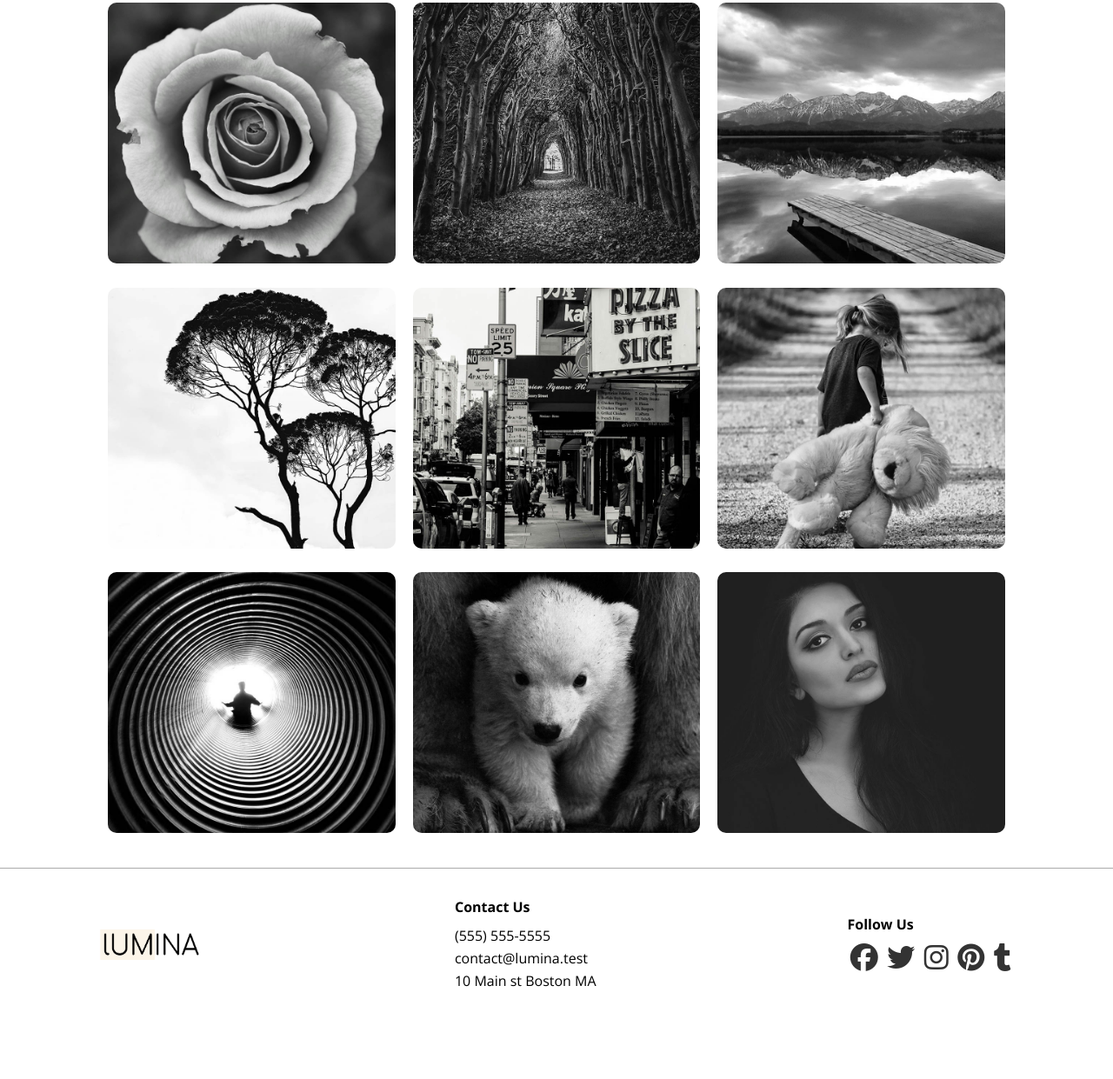
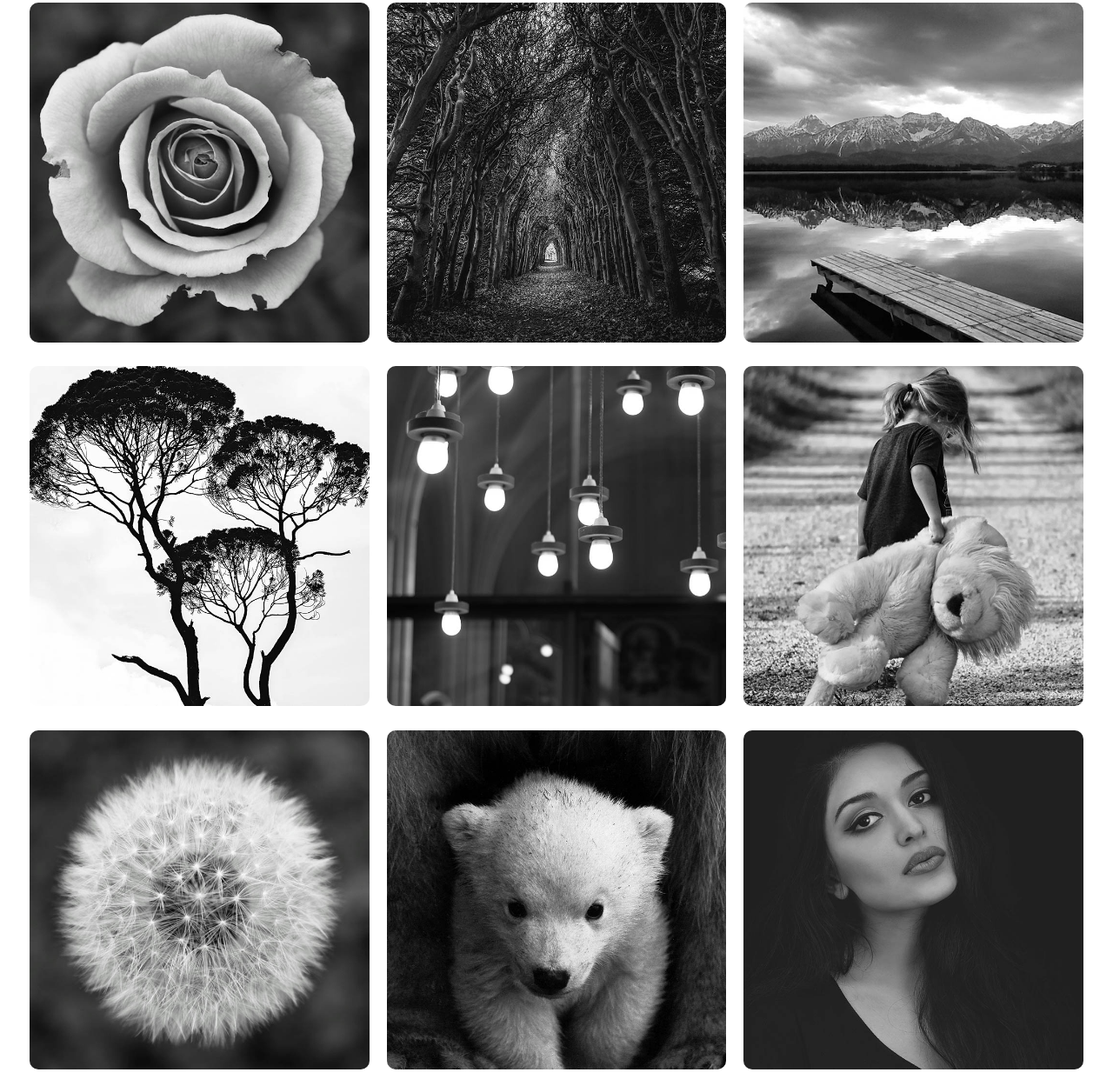
Before and after one commit to mhrhabibur/fundamental_lumina, a plain HTML site: page index.html in a window 1280 px wide. Shown: the part 579-1820 px from the top of the page at 87% size. Before the commit the page ends 1752 px from the top, so only its background shows below. Drawn offline with nearby package versions, Linux system fonts and the light colour scheme; a script that the page names is missing.

Commit message:
Fix: Adjust gallery layout on Home Page to match original design.

```diff
--- a/css/styles.css
+++ b/css/styles.css
@@ -109,27 +109,24 @@ img {
   font-weight: normal;
 }
 
-.gallery_flex {
+.gallery-flex {
   display: flex;
   justify-content: center;
   flex-wrap: wrap;
   gap: 20px;
 }
 
-.gallery_item {
+.gallery-item {
   width: calc(33.333% - 20px);
   border-radius: 10px;
 }
 
-.gallery_item img {
-  border-radius: 8px;
+.gallery-item img {
   border-radius: 10px;
-  height: 300px;
-  width: 100%;
-  object-fit: cover;
+
 }
 
-.gallery_item:hover {
+.gallery-item:hover {
   opacity: 0.9;
 }
 
@@ -194,7 +191,6 @@ img {
   margin-bottom: 0.7rem;
 }
 
-
 .section-heading {
   font-size: 1.6rem;
   text-align: center;
@@ -229,11 +225,6 @@ img {
 .contact_hero {
   background-color: rgb(32, 30, 30);
 }
-
-/* .contact_hero h2 {
-  color: white;
-} */
-
 
 .btn {
   display: inline-block;
@@ -287,7 +278,6 @@ img {
   height: 200px;
 }
 
-
 .contact input:focus,
 .contact textarea:focus {
   outline: 0;
@@ -310,14 +300,6 @@ img {
 
   .section_heading {
     font-size: 1.2rem;
-  }
-
-  .hero {
-    height: 300px;
-  }
-
-  .hero h2 {
-    font-size: 1.8rem;
   }
 
   .gallery_item {
--- a/index.html
+++ b/index.html
@@ -4,6 +4,9 @@
 <head>
     <meta charset="UTF-8" />
     <meta name="viewport" content="width=device-width, initial-scale=1.0" />
+    <link rel="stylesheet" href="https://cdnjs.cloudflare.com/ajax/libs/lightbox2/2.11.4/css/lightbox.css"
+        integrity="sha512-Woz+DqWYJ51bpVk5Fv0yES/edIMXjj3Ynda+KWTIkGoynAMHrqTcDUQltbipuiaD5ymEo9520lyoVOo9jCQOCA=="
+        crossorigin="anonymous" referrerpolicy="no-referrer" />
     <link rel="stylesheet" href="https://cdnjs.cloudflare.com/ajax/libs/font-awesome/6.5.2/css/all.min.css"
         integrity="sha512-SnH5WK+bZxgPHs44uWIX+LLJAJ9/2PkPKZ5QiAj6Ta86w+fsb2TkcmfRyVX3pBnMFcV7oQPJkl9QevSCWr3W6A=="
         crossorigin="anonymous" referrerpolicy="no-referrer" />
@@ -23,7 +26,7 @@
             <img src="images/logo.png" alt="Lumina Creative" class="logo" />
             <nav>
                 <ul class="main_menu">
-                    <li><a class="current"  href="/">Home</a></li>
+                    <li><a class="current" href="/">Home</a></li>
                     <li><a href="about.html">About</a></li>
                     <li><a href="contact.html">Contact</a></li>
                 </ul>
@@ -32,54 +35,64 @@
     </header>
 
     <section class="hero">
-        <div class="container container_small">
+        <div class="container container-sm">
             <h2>
-                <span class="bg_primary">Passionate</span> cratives crafting distinct projects driven by
-                <span class="bg_primary">innovation</span>
+                <span class="bg-primary">Passionate</span> creatives crafting distinct
+                projects, driven by <span class="bg-primary">innovation</span>
             </h2>
         </div>
     </section>
 
     <section class="gallery">
-        <div class="container container_large gallery_flex">
-            <div class="gallery_item">
-                <a href="images/image1.jpg" data-lightbox="image-1" data-title="image 1"> <img src="images/image1.jpg"
-                        alt="image1"></a>
+        <div class="container container-lg gallery-flex">
+            <div class="gallery-item">
+                <a href="images/image1.jpg" data-lightbox="image-1" data-title="Image 1">
+                    <img src="images/portfolio1.jpg" alt="Portfolio Item 1" />
+                </a>
             </div>
-            <div class="gallery_item">
-                <a href="images/image2.jpg" data-lightbox="image-2" data-title="image 2"> <img src="images/image2.jpg"
-                        alt="image1"></a>
+            <div class="gallery-item">
+                <a href="images/image2.jpg" data-lightbox="image-2" data-title="Image 2">
+                    <img src="images/portfolio2.jpg" alt="Portfolio Item 2" />
+                </a>
             </div>
-            <div class="gallery_item">
-                <a href="images/image3.jpg" data-lightbox="image-3" data-title="image 3"> <img src="images/image3.jpg"
-                        alt="image1"></a>
+            <div class="gallery-item">
+                <a href="images/image3.jpg" data-lightbox="image-3" data-title="Image 3">
+                    <img src="images/portfolio3.jpg" alt="Portfolio Item 3" />
+                </a>
             </div>
-            <div class="gallery_item">
-                <a href="images/image4.jpg" data-lightbox="image-4" data-title="image 4"> <img src="images/image4.jpg"
-                        alt="image1"></a>
+            <div class="gallery-item">
+                <a href="images/image4.jpg" data-lightbox="image-4" data-title="Image 4">
+                    <img src="images/portfolio4.jpg" alt="Portfolio Item 4" />
+                </a>
             </div>
-            <div class="gallery_item">
-                <a href="images/image5.jpg" data-lightbox="image-5" data-title="image 5"> <img src="images/image5.jpg"
-                        alt="image1"></a>
+            <div class="gallery-item">
+                <a href="images/image5.jpg" data-lightbox="image-5" data-title="Image 5">
+                    <img src="images/portfolio5.jpg" alt="Portfolio Item 5" />
+                </a>
             </div>
-            <div class="gallery_item">
-                <a href="images/image6.jpg" data-lightbox="image-6" data-title="image 6"> <img src="images/image6.jpg"
-                        alt="image1"></a>
+            <div class="gallery-item">
+                <a href="images/image6.jpg" data-lightbox="image-6" data-title="Image 6">
+                    <img src="images/portfolio6.jpg" alt="Portfolio Item 6" />
+                </a>
             </div>
-            <div class="gallery_item">
-                <a href="images/image7.jpg" data-lightbox="image-7" data-title="image 7"> <img src="images/image7.jpg"
-                        alt="image1"></a>
+            <div class="gallery-item">
+                <a href="images/image7.jpg" data-lightbox="image-7" data-title="Image 7">
+                    <img src="images/portfolio7.jpg" alt="Portfolio Item 7" />
+                </a>
             </div>
-            <div class="gallery_item">
-                <a href="images/image8.jpg" data-lightbox="image-8" data-title="image 8"> <img src="images/image8.jpg"
-                        alt="image1"></a>
+            <div class="gallery-item">
+                <a href="images/image8.jpg" data-lightbox="image-8" data-title="Image 8">
+                    <img src="images/portfolio8.jpg" alt="Portfolio Item 8" />
+                </a>
             </div>
-            <div class="gallery_item">
-                <a href="images/image9.jpg" data-lightbox="image-9" data-title="image 9"> <img src="images/image9.jpg"
-                        alt="image1"></a>
+            <div class="gallery-item">
+                <a href="images/image9.jpg" data-lightbox="image-9" data-title="Image 9">
+                    <img src="images/portfolio9.jpg" alt="Portfolio Item 9" />
+                </a>
             </div>
         </div>
     </section>
+
 
     <footer class="footer">
         <div class="container footer-flex">
```
Lines whose indentation alone changed are shown as unchanged.
